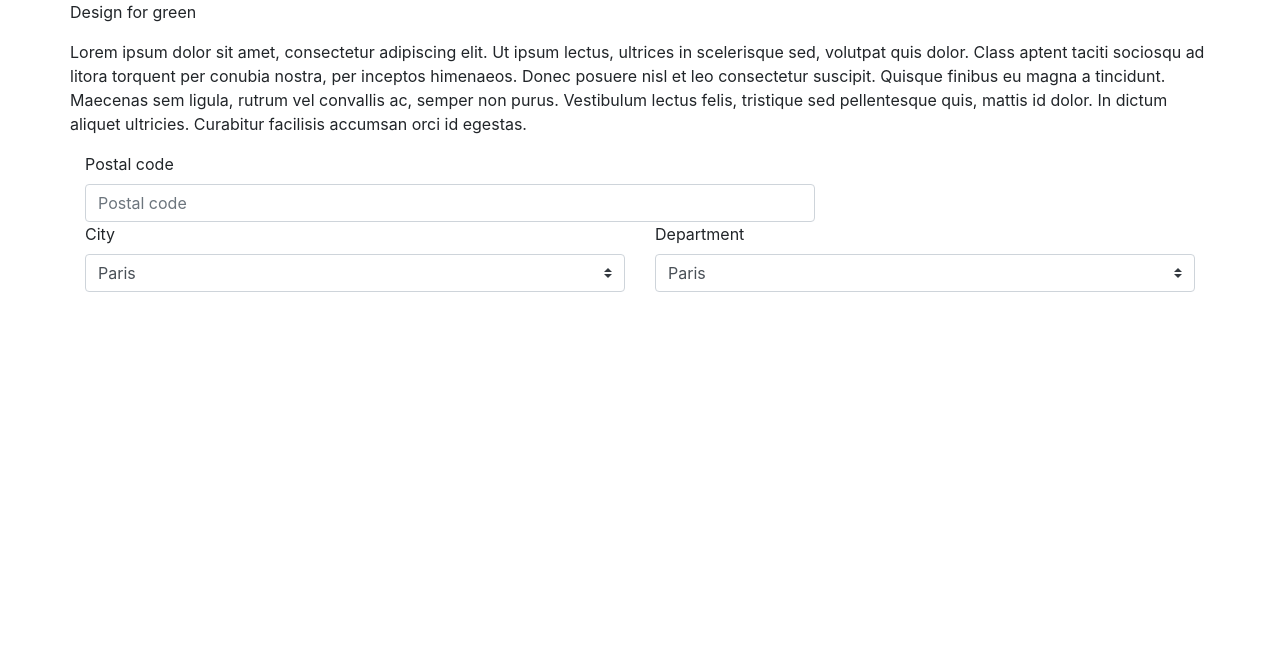
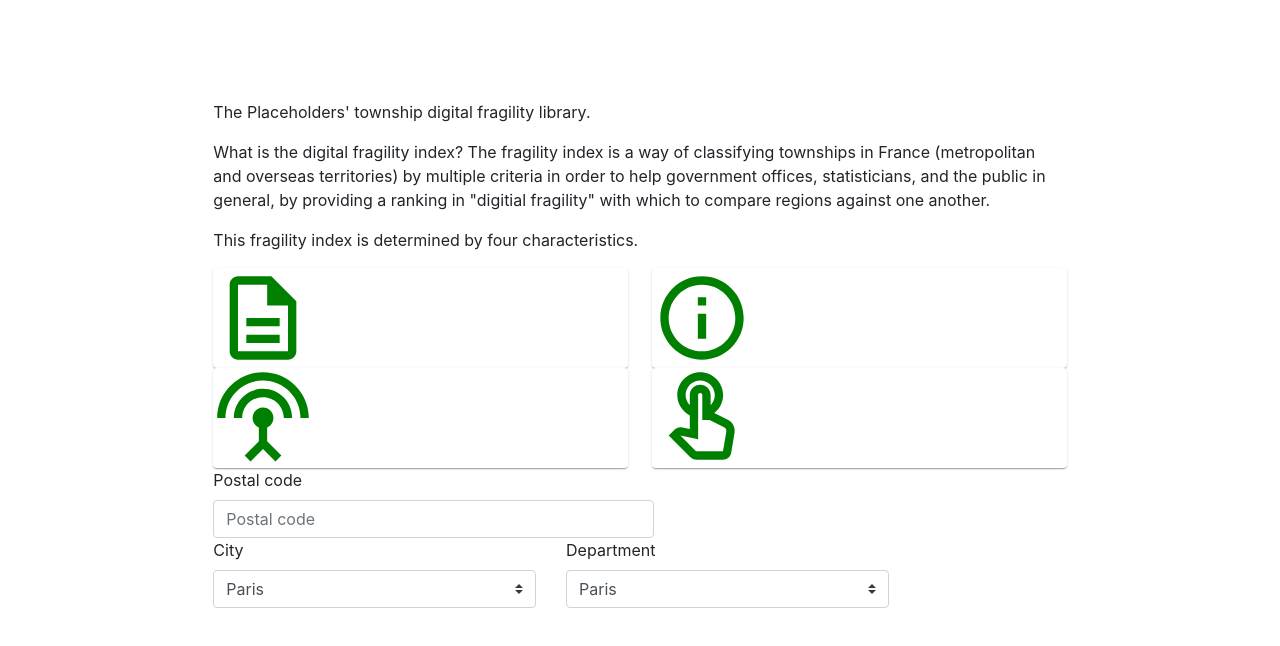
Before and after one commit to Allexio/D4G_Placeholders, a React (Create React App) app in the folder front/: page / in a window 1280 px wide. Shown: the top 646 px of the page. Built offline with nearby package versions, Linux system fonts and the light colour scheme.

Commit message:
revamped main page added material-ui core added material-ui icons

```diff
--- a/front/package.json
+++ b/front/package.json
@@ -3,6 +3,8 @@
   "version": "0.1.0",
   "private": true,
   "dependencies": {
+    "@material-ui/core": "^4.11.0",
+    "@material-ui/icons": "^4.9.1",
     "@testing-library/jest-dom": "^5.11.4",
     "@testing-library/react": "^11.1.0",
     "@testing-library/user-event": "^12.1.10",
--- a/front/src/App.js
+++ b/front/src/App.js
@@ -7,18 +7,55 @@ import {
 
 import Search from './components/Search.js'
 
+import {
+  DescriptionOutlined,
+  InfoOutlined,
+  SettingsInputAntennaOutlined,
+  TouchAppOutlined
+} from '@material-ui/icons';
+
+import Paper from '@material-ui/core/Paper';
+import Grid from '@material-ui/core/Grid';
 
 function App() {
   return (
-    <Container>
-      <Row>
-        <p>Design for green</p>
-      </Row>
-      <Row>
-        <p>Lorem ipsum dolor sit amet, consectetur adipiscing elit. Ut ipsum lectus, ultrices in scelerisque sed, volutpat quis dolor. Class aptent taciti sociosqu ad litora torquent per conubia nostra, per inceptos himenaeos. Donec posuere nisl et leo consectetur suscipit. Quisque finibus eu magna a tincidunt. Maecenas sem ligula, rutrum vel convallis ac, semper non purus. Vestibulum lectus felis, tristique sed pellentesque quis, mattis id dolor. In dictum aliquet ultricies. Curabitur facilisis accumsan orci id egestas.</p>
-      </Row>
-      <Search />
-    </Container>
+
+    <Grid container item xs={12} style={{justifyContent: 'center', marginTop: '100px'}}>
+      <Grid container item xs={8}>
+        <p>The Placeholders' township digital fragility library.</p>
+        <p>What is the digital fragility index?
+          The fragility index is a way of classifying townships in France (metropolitan and overseas territories) by multiple criteria in order to help government offices, statisticians, and the public in general, by providing a ranking in "digitial fragility" with which to compare regions against one another.
+        </p>
+        <p>
+          This fragility index is determined by four characteristics.
+        </p>
+        <Grid container spacing={3}>
+          <Grid item xs>
+            <Paper>
+              <DescriptionOutlined style={{ color: "green", fontSize: 100 }} />
+            </Paper>
+          </Grid>
+          <Grid item xs>
+            <Paper>
+              <InfoOutlined style={{ color: "green", fontSize: 100 }} />
+            </Paper>
+          </Grid>
+        </Grid>
+        <Grid container spacing={3}>
+          <Grid item xs>
+            <Paper>
+              <SettingsInputAntennaOutlined style={{ color: "green", fontSize: 100 }} />
+            </Paper>
+          </Grid>
+          <Grid item xs>
+            <Paper>
+              <TouchAppOutlined style={{ color: "green", fontSize: 100 }} />
+            </Paper>
+          </Grid>
+        </Grid>
+        <Search />
+      </Grid>
+    </Grid>
   );
 }
 
```
Also changed, not shown: 1 other file (tests, documents, lock files or other folders).
